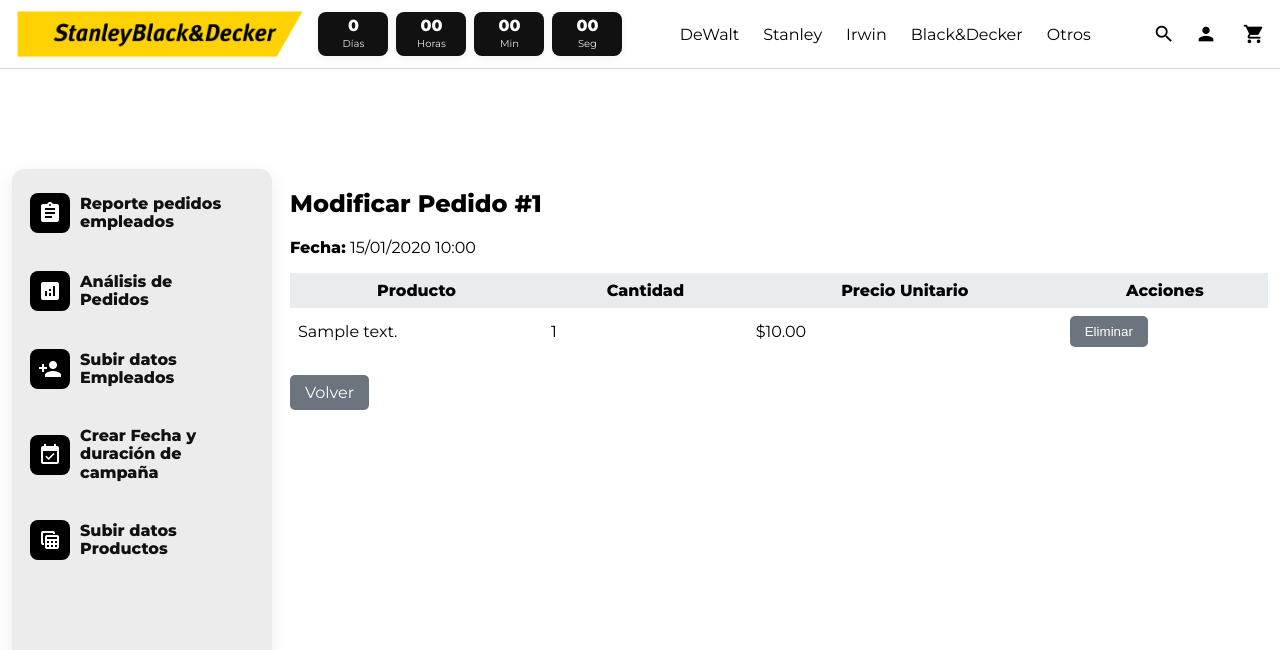
After one commit to Marianavc02/Proyecto2, a Django app: page /administrador/modificar-pedido/1/ in a window 1280 px wide. The commit adds this page. Shown: the top 650 px of the page. Run offline with Django 5.2, Linux system fonts and the light colour scheme; a user stored in the database is signed in; tables that the repository leaves empty hold one stand-in row (values such as "Sample post"); some libraries are stand-ins or nearby versions.

Commit message:
requisito modificar pedidos por parte de admin

```diff
--- /dev/null
+++ b/administrador/decorators.py
@@ -0,0 +1,17 @@
+# administrador/decorators.py
+from functools import wraps
+
+from django.shortcuts import redirect
+
+
+def staff_required():
+    def decorator(view_func):
+        @wraps(view_func)
+        def _wrapped_view(request, *args, **kwargs):
+            if not request.user.is_authenticated or not request.user.is_staff:
+                return redirect("/")
+            return view_func(request, *args, **kwargs)
+
+        return _wrapped_view
+
+    return decorator
--- /dev/null
+++ b/administrador/templates/administrador/modificar_pedido.html
@@ -0,0 +1,44 @@
+{% extends "administrador/base_admin.html" %}
+
+{% block admin_title %}Modificar Pedido #{{ pedido.id }}{% endblock %}
+
+{% block admin_content %}
+<h2>Modificar Pedido #{{ pedido.id }}</h2>
+<p><strong>Fecha:</strong> {{ pedido.fecha|date:"d/m/Y H:i" }}</p>
+
+<table style="width:100%; border-collapse: collapse; margin-top:15px;">
+  <thead>
+    <tr style="background-color:#e9ecef;">
+      <th style="padding:8px;">Producto</th>
+      <th style="padding:8px;">Cantidad</th>
+      <th style="padding:8px;">Precio Unitario</th>
+      <th style="padding:8px;">Acciones</th>
+    </tr>
+  </thead>
+  <tbody>
+    {% for item in items %}
+    <tr>
+      <td style="padding:8px;">{{ item.producto.descripcion }}</td>
+      <td style="padding:8px;">{{ item.cantidad }}</td>
+      <td style="padding:8px;">${{ item.producto.precio_sin_iva }}</td>
+      <td style="padding:8px;">
+        <form method="post" style="display:inline;">
+          {% csrf_token %}
+          <input type="hidden" name="item_id" value="{{ item.id }}">
+          <button type="submit" style="background-color: #6c757d; color:white; border:none; border-radius:5px; padding:8px 15px; cursor:pointer; text-decoration:none;">
+            Eliminar
+          </button>
+        </form>
+      </td>
+    </tr>
+    {% empty %}
+    <tr><td colspan="4" style="text-align:center; padding:10px;">No hay productos en este pedido.</td></tr>
+    {% endfor %}
+  </tbody>
+</table>
+
+<a href="{% url 'administrador:reporte_pedidos_empleado' pedido.empleado.id%}"
+   style="display:inline-block; margin-top:20px; background-color:#6c757d; color:white; padding:8px 15px; border-radius:5px; text-decoration:none;">
+   Volver
+</a>
+{% endblock %}
--- a/administrador/templates/administrador/reporte_pedidos_empleado.html
+++ b/administrador/templates/administrador/reporte_pedidos_empleado.html
@@ -10,6 +10,10 @@
   <div style="border: 2px solid #ced4da; border-radius: 8px; padding: 15px; margin-bottom: 20px; box-shadow: 2px 2px 8px rgba(0,0,0,0.05); background-color: #f8f9fa;">
     <h4 style="background-color: #dee2e6; color: #495057; padding: 8px; border-radius: 5px; margin-bottom: 10px;">
       Pedido #{{ data.pedido.id }} - {{ data.pedido.fecha|date:"d/m/Y H:i" }}
+      <a href="{% url 'administrador:modificar_pedido' data.pedido.id %}"
+        style="background-color: #6c757d; color: white; padding: 6px 12px; border-radius: 5px; text-decoration: none; font-size: 0.9em;">
+        Modificar
+      </a>
     </h4>
     <table style="width: 100%; border-collapse: collapse;">
       <thead>
--- a/administrador/urls.py
+++ b/administrador/urls.py
@@ -17,4 +17,5 @@ urlpatterns = [
         name="exportar_reporte_empleado_excel",
     ),
     path("empleados/<int:empleado_id>/reporte/", views.reporte_pedidos_empleado, name="reporte_pedidos_empleado"),
+    path("modificar-pedido/<int:pedido_id>/", views.modificar_pedido, name="modificar_pedido"),
 ]
--- a/administrador/views.py
+++ b/administrador/views.py
@@ -9,11 +9,13 @@ from django.utils import timezone
 from empleados.models import Empleado
 from productos.models import Pedido, PedidoItem
 
+from .decorators import staff_required
 from .forms import CampaniaForm
 from .utils import obtener_config
 
 
 @login_required
+@staff_required()
 def base_admin(request):
     """Renderiza la plantilla base del panel de administrador.
 
@@ -24,6 +26,8 @@ def base_admin(request):
     return render(request, "administrador/base_admin.html")
 
 
+@login_required
+@staff_required()
 def programar_fechas(request):
     cfg = obtener_config()
 
@@ -49,6 +53,8 @@ def programar_fechas(request):
     return render(request, "administrador/programar_fechas.html", {"form": form, "cfg": cfg})
 
 
+@login_required
+@staff_required()
 def estado_campania(request):
     cfg = obtener_config()
     ahora = timezone.now()
@@ -64,6 +70,8 @@ def estado_campania(request):
     return render(request, "administrador/estado_campania.html", contexto)
 
 
+@login_required
+@staff_required()
 def reporte_pedidos(request):
     query = request.GET.get("q", "")  # texto buscado
     reporte = PedidoItem.objects.values("producto__sku", "producto__descripcion").annotate(
@@ -83,6 +91,8 @@ def reporte_pedidos(request):
     )
 
 
+@login_required
+@staff_required()
 def exportar_reporte_excel(request):
     # Obtener los productos con su conteo de pedidos
     query = request.GET.get("q", "")
@@ -121,6 +131,8 @@ def exportar_reporte_excel(request):
     return response
 
 
+@login_required
+@staff_required()
 def reporte_pedidos_empleado(request, empleado_id):
     empleado = get_object_or_404(Empleado, id=empleado_id)
     pedidos = Pedido.objects.filter(empleado=empleado).prefetch_related("items__producto")
@@ -149,6 +161,8 @@ def reporte_pedidos_empleado(request, empleado_id):
     )
 
 
+@login_required
+@staff_required()
 def lista_empleados_reporte(request):
     query = request.GET.get("q", "")  # Capturamos el texto de búsqueda
 
@@ -164,6 +178,8 @@ def lista_empleados_reporte(request):
     )
 
 
+@login_required
+@staff_required()
 def exportar_reporte_empleado_excel(request, empleado_id):
     empleado = get_object_or_404(Empleado, id=empleado_id)
 
@@ -200,3 +216,22 @@ def exportar_reporte_empleado_excel(request, empleado_id):
     response["Content-Disposition"] = f'attachment; filename="{filename}"'
     wb.save(response)
     return response
+
+
+@login_required
+@staff_required()
+def modificar_pedido(request, pedido_id):
+    pedido = get_object_or_404(Pedido, id=pedido_id)
+    items = pedido.items.all()  # Ajusta si el nombre del related_name es distinto
+
+    if request.method == "POST":
+        item_id = request.POST.get("item_id")
+        item = get_object_or_404(PedidoItem, id=item_id, pedido=pedido)
+        item.delete()
+        return redirect("administrador:modificar_pedido", pedido_id=pedido.id)
+
+    context = {
+        "pedido": pedido,
+        "items": items,
+    }
+    return render(request, "administrador/modificar_pedido.html", context)
--- a/productos/test_productos_por_empresa.py
+++ b/productos/test_productos_por_empresa.py
@@ -1,6 +1,8 @@
 import pytest
 from django.urls import reverse
+
 from productos.models import Producto
+
 
 @pytest.mark.django_db
 def test_filtrar_productos_por_marca(client, monkeypatch):
```
Also changed, not shown: administrador/tests/test_base_admin.py (+1 -1 lines), productos/admin.py (+11 -2 lines).
